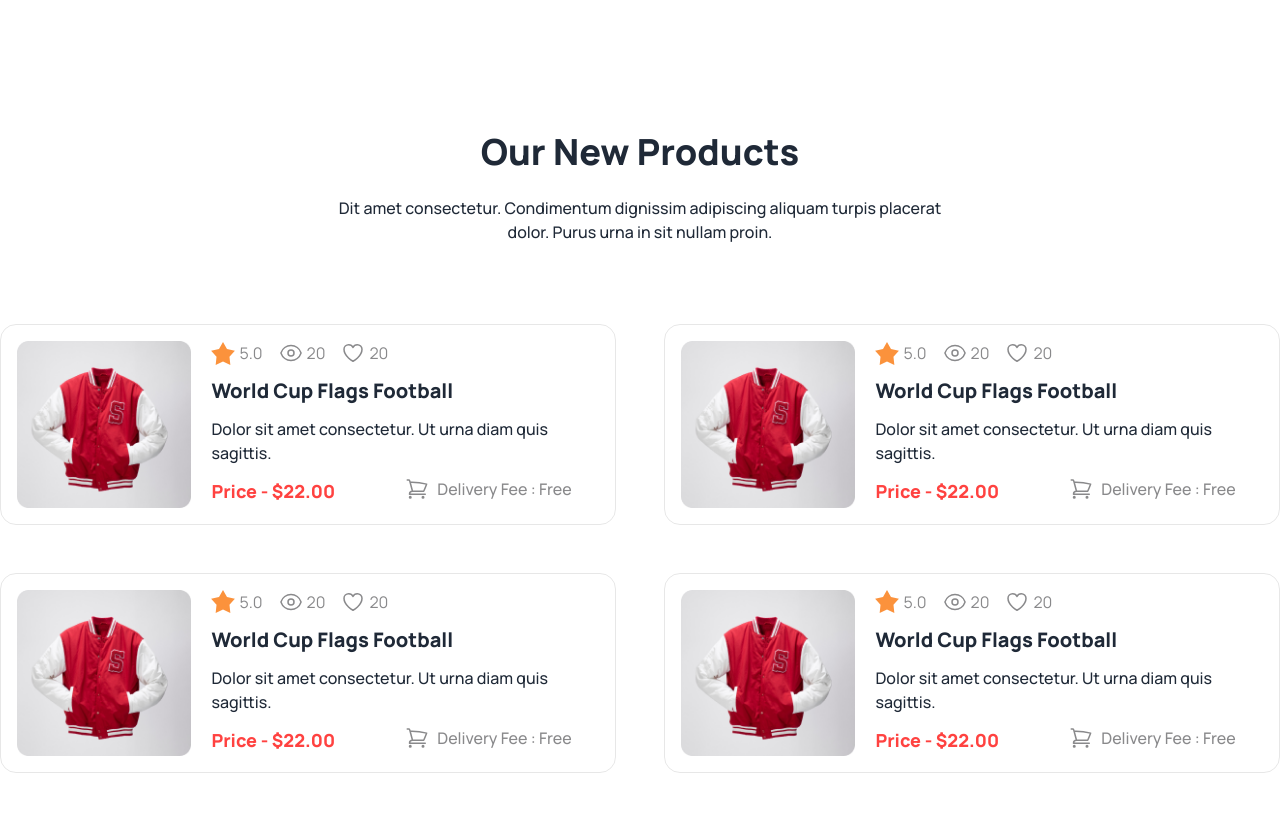
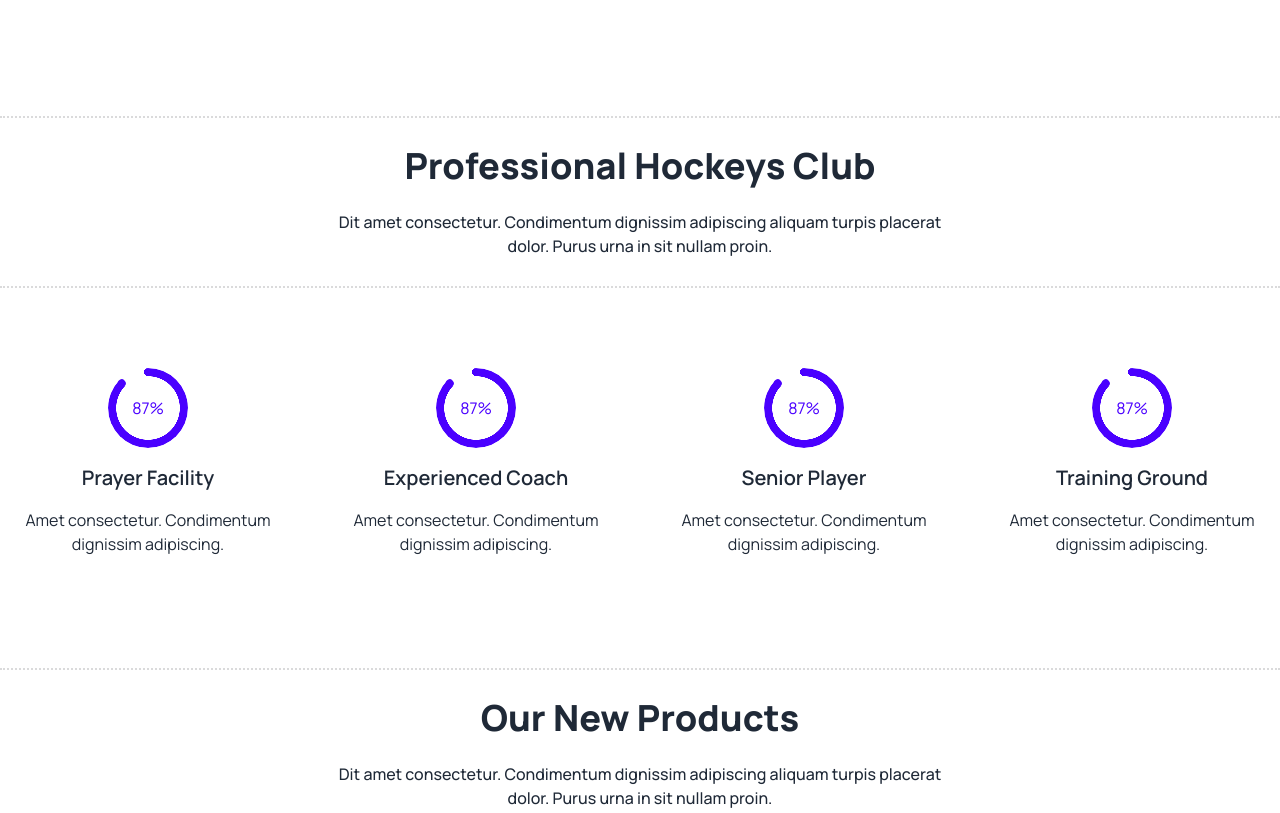
Before and after one commit to RIRony9898/assignment-3-web9-4173, a plain HTML site: page index.html in a window 1280 px wide. Shown: the part 1126-1939 px from the top of the page. Drawn offline with nearby package versions, Linux system fonts and the light colour scheme.

Commit message:
professional hockys section finished

```diff
--- a/index.html
+++ b/index.html
@@ -42,7 +42,7 @@
     <!-- Header Start -->
     <header class="container mx-auto">
       <!-- NavBar section start -->
-      <div class="navbar bg-base-100 my-12">
+      <div class="navbar bg-base-100 my-6 lg:my-12">
         <div class="navbar-start">
           <div class="dropdown">
             <div tabindex="0" role="button" class="btn btn-ghost lg:hidden">
@@ -137,7 +137,47 @@
     <!-- Main Start -->
     <main class="container mx-auto">
       <!-- Professional hockeys club section start -->
+      <section class="my-6 lg:my-28">
+        <!-- section description -->
+        <div
+          class="text-center space-y-6 mb-20 border-y-2 border-[#0d0d1226] border-dotted py-7"
+        >
+          <h2 class="text-4xl font-extrabold">Professional Hockeys Club</h2>
+          <p class="font-medium px-4 lg:px-80">
+            Dit amet consectetur. Condimentum dignissim adipiscing aliquam
+            turpis placerat dolor. Purus urna in sit nullam proin.
+          </p>
+        </div>
+        <!-- section content -->
+        <!-- professional progresses -->
+        <div class="grid grid-cols-4 gap-8">
+          <!-- single progress 1 -->
+          <div class="text-center space-y-4">
+            <div class="radial-progress text-primary" style="--value:87;" role="progressbar">87%</div>
+            <h4 class="text-xl font-semibold">Prayer Facility</h4>
+            <p>Amet consectetur. Condimentum dignissim adipiscing.</p>
+          </div>
+          <!-- single progress 2 -->
+          <div class="text-center space-y-4">
+            <div class="radial-progress text-primary" style="--value:87;" role="progressbar">87%</div>
+            <h4 class="text-xl font-semibold">Experienced Coach</h4>
+            <p>Amet consectetur. Condimentum dignissim adipiscing.</p>
+          </div>
+          <!-- single progress 3 -->
+          <div class="text-center space-y-4">
+            <div class="radial-progress text-primary" style="--value:87;" role="progressbar">87%</div>
+            <h4 class="text-xl font-semibold">Senior Player</h4>
+            <p>Amet consectetur. Condimentum dignissim adipiscing.</p>
+          </div>
+          <!-- single progress 4 -->
+          <div class="text-center space-y-4">
+            <div class="radial-progress text-primary" style="--value:87;" role="progressbar">87%</div>
+            <h4 class="text-xl font-semibold">Training Ground</h4>
+            <p>Amet consectetur. Condimentum dignissim adipiscing.</p>
+          </div>
 
+        </div>
+      </section>
       <!-- Professional hockeys club section end -->
 
       <!-- Program section start -->
@@ -145,10 +185,12 @@
       <!-- Program section end -->
 
       <!-- Our new product section start -->
-      <section class="my-32">
-        <div class="text-center space-y-6 mb-20">
+      <section class="my-6 lg:my-28">
+        <div
+          class="text-center space-y-6 mb-20 border-y-2 border-[#0d0d1226] border-dotted py-7"
+        >
           <h2 class="text-4xl font-extrabold">Our New Products</h2>
-          <p class="font-medium px-80">
+          <p class="font-medium px-4 lg:px-80">
             Dit amet consectetur. Condimentum dignissim adipiscing aliquam
             turpis placerat dolor. Purus urna in sit nullam proin.
           </p>
```
